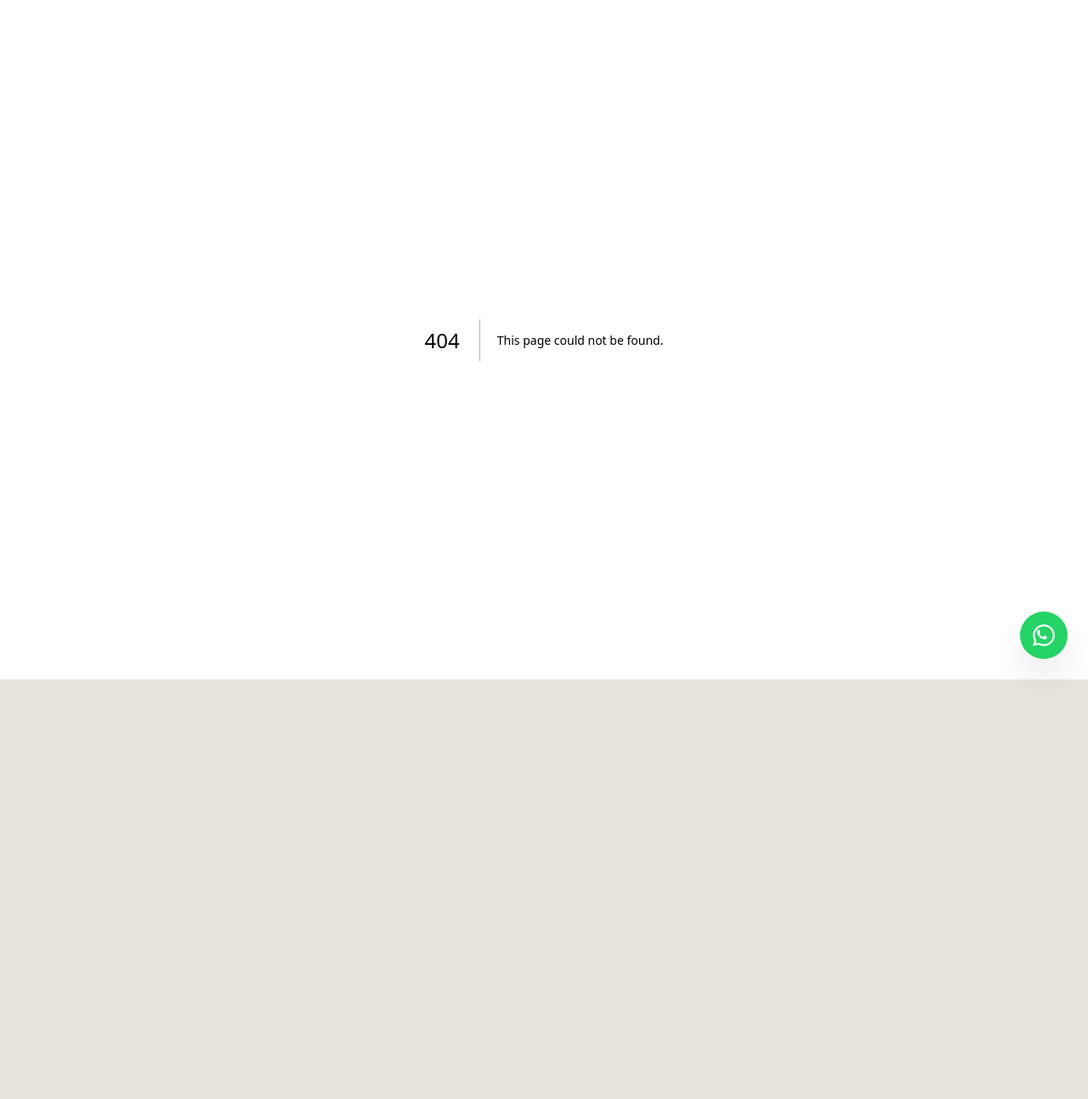
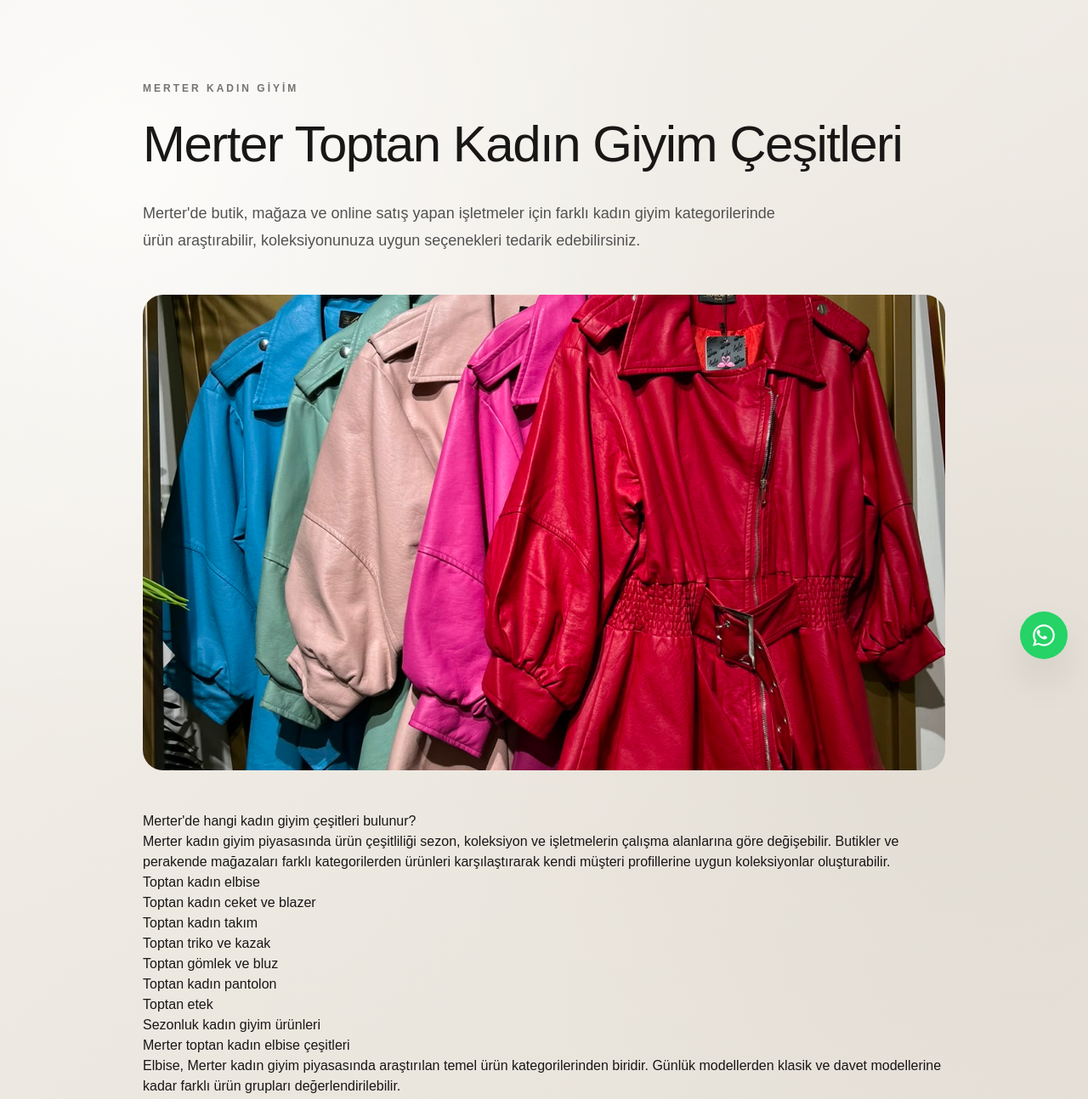
Before and after one commit to sudesolmaz1412/merternedarik, a Next.js app: page /blog/merter-toptan-kadin-giyim-cesitleri in a window 1280 px wide. Before the commit this address had no page. Shown: the top 1294 px of the page at 85% size. Before the commit the page ends 800 px from the top, so only its background shows below. Built offline with nearby package versions, Linux system fonts and the light colour scheme.

Commit message:
Merter toptan kadin giyim cesitleri SEO sayfasi eklendi

```diff
--- /dev/null
+++ b/app/blog/merter-toptan-kadin-giyim-cesitleri/page.tsx
@@ -0,0 +1,205 @@
+import type { Metadata } from "next";
+import Link from "next/link";
+
+export const metadata: Metadata = {
+  title: "Merter Toptan Kadın Giyim Çeşitleri | Rota Tedarik",
+  description:
+    "Merter toptan kadın giyim çeşitleri; elbise, ceket, takım, triko, gömlek, bluz, pantolon ve sezonluk kadın giyim ürünleri.",
+  alternates: {
+    canonical:
+      "https://www.merterdentedarik.com/blog/merter-toptan-kadin-giyim-cesitleri",
+  },
+};
+
+export default function Page() {
+  return (
+    <main className="min-h-screen bg-[#f5f2ed] text-[#181716]">
+      <article className="mx-auto max-w-5xl px-6 py-16 md:px-10 md:py-24">
+
+        <header className="max-w-4xl">
+          <p className="mb-5 text-xs font-semibold uppercase tracking-[0.25em] text-neutral-500">
+            MERTER KADIN GİYİM
+          </p>
+
+          <h1 className="text-4xl font-medium leading-tight tracking-tight md:text-6xl">
+            Merter Toptan Kadın Giyim Çeşitleri
+          </h1>
+
+          <p className="mt-7 max-w-3xl text-lg leading-8 text-neutral-600">
+            Merter'de butik, mağaza ve online satış yapan işletmeler için
+            farklı kadın giyim kategorilerinde ürün araştırabilir,
+            koleksiyonunuza uygun seçenekleri tedarik edebilirsiniz.
+          </p>
+        </header>
+
+        <div className="my-12 overflow-hidden rounded-3xl">
+          <img
+            src="/images/merterkoleksiyon.jpeg"
+            alt="Merter toptan kadın giyim çeşitleri ve koleksiyonları"
+            className="h-[420px] w-full object-cover md:h-[560px]"
+          />
+        </div>
+
+        <div className="prose prose-neutral max-w-none prose-p:leading-8">
+
+          <h2>Merter'de hangi kadın giyim çeşitleri bulunur?</h2>
+
+          <p>
+            Merter kadın giyim piyasasında ürün çeşitliliği sezon,
+            koleksiyon ve işletmelerin çalışma alanlarına göre değişebilir.
+            Butikler ve perakende mağazaları farklı kategorilerden ürünleri
+            karşılaştırarak kendi müşteri profillerine uygun koleksiyonlar
+            oluşturabilir.
+          </p>
+
+          <ul>
+            <li>Toptan kadın elbise</li>
+            <li>Toptan kadın ceket ve blazer</li>
+            <li>Toptan kadın takım</li>
+            <li>Toptan triko ve kazak</li>
+            <li>Toptan gömlek ve bluz</li>
+            <li>Toptan kadın pantolon</li>
+            <li>Toptan etek</li>
+            <li>Sezonluk kadın giyim ürünleri</li>
+          </ul>
+
+          <h2>Merter toptan kadın elbise çeşitleri</h2>
+
+          <p>
+            Elbise, Merter kadın giyim piyasasında araştırılan temel ürün
+            kategorilerinden biridir. Günlük modellerden klasik ve davet
+            modellerine kadar farklı ürün grupları değerlendirilebilir.
+          </p>
+
+          <p>
+            <Link
+              href="/blog/merter-elbise-toptancilari"
+              className="font-semibold underline underline-offset-4"
+            >
+              Merter Elbise Toptancıları →
+            </Link>
+          </p>
+
+          <h2>Merter toptan kadın ceket ve blazer</h2>
+
+          <p>
+            Ceket ve blazer ürünleri özellikle sonbahar, kış ve geçiş
+            sezonlarında butik koleksiyonlarında önemli bir kategori
+            oluşturabilir. Model seçiminde kumaş, kalıp ve hedef müşteri
+            kitlesi birlikte değerlendirilmelidir.
+          </p>
+
+          <h2>Merter toptan triko ve kazak</h2>
+
+          <p>
+            Sonbahar ve kış koleksiyonlarında triko, kazak ve benzeri
+            ürünler kadın giyim mağazalarının değerlendirebileceği
+            kategoriler arasındadır. Sezon yaklaşırken ürün araştırmasının
+            erken yapılması stok planlamasını kolaylaştırabilir.
+          </p>
+
+          <h2>Merter toptan kadın takım modelleri</h2>
+
+          <p>
+            Kadın takım ürünleri klasik, günlük ve şehir stiline yönelik
+            koleksiyonlarda kullanılabilir. Ceket-pantolon veya farklı takım
+            kombinasyonları mağazanın satış konseptine göre seçilebilir.
+          </p>
+
+          <h2>Butikler için ürün çeşidi nasıl seçilir?</h2>
+
+          <p>
+            Çok fazla ürün çeşidi almak yerine işletmenin müşteri kitlesine
+            uygun kategorileri belirlemek daha kontrollü bir koleksiyon
+            oluşturulmasına yardımcı olabilir.
+          </p>
+
+          <p>
+            Ürün seçiminde model kadar beden dağılımı, kumaş, fiyat segmenti,
+            sezon ve stok devamlılığı da dikkate alınmalıdır.
+          </p>
+
+          <h2>Merter toptan kadın giyim modelleri</h2>
+
+          <p>
+            Güncel kadın giyim modelleri hakkında daha ayrıntılı bilgi
+            almak için model rehberimizi inceleyebilirsiniz.
+          </p>
+
+          <p>
+            <Link
+              href="/blog/merter-toptan-kadin-giyim-modelleri"
+              className="font-semibold underline underline-offset-4"
+            >
+              Merter Toptan Kadın Giyim Modelleri →
+            </Link>
+          </p>
+
+          <h2>Merter toptan kadın giyim ürünleri</h2>
+
+          <p>
+            Ürün kategorileri ve tedarik süreci hakkında hazırladığımız
+            diğer rehberden de detaylı bilgi alabilirsiniz.
+          </p>
+
+          <p>
+            <Link
+              href="/blog/merter-toptan-kadin-giyim-urunleri"
+              className="font-semibold underline underline-offset-4"
+            >
+              Merter Toptan Kadın Giyim Ürünleri →
+            </Link>
+          </p>
+
+          <h2>Rota Tedarik ile Merter'den ürün bulun</h2>
+
+          <p>
+            İstanbul'a gelmeden ürün araştırmak isteyen butik, mağaza ve
+            online satıcılar aradıkları ürünün fotoğrafını veya kategorisini
+            Rota Tedarik'e iletebilir.
+          </p>
+
+          <p>
+            İstanbul tekstil piyasasında ürün araştırma ve tedarik sürecini
+            işletmeniz adına kolaylaştırıyoruz.
+          </p>
+
+          <p>
+            <Link
+              href="/blog/merter-kadin-giyim-toptan"
+              className="font-semibold underline underline-offset-4"
+            >
+              Merter Toptan Kadın Giyim Ana Rehberi →
+            </Link>
+          </p>
+
+        </div>
+
+        <section className="mt-20 rounded-3xl bg-[#242321] p-8 text-white md:p-12">
+          <p className="text-xs font-semibold uppercase tracking-[0.25em] text-white/50">
+            ROTA TEDARİK
+          </p>
+
+          <h2 className="mt-4 text-3xl font-medium md:text-4xl">
+            Aradığınız modeli bize gönderin.
+          </h2>
+
+          <p className="mt-5 max-w-2xl leading-7 text-white/65">
+            Elbise, ceket, takım, triko veya farklı bir kadın giyim ürünü
+            arıyorsanız fotoğrafını WhatsApp üzerinden gönderin.
+          </p>
+
+          <a
+            href="https://wa.me/905324975361"
+            target="_blank"
+            rel="noopener noreferrer"
+            className="mt-8 inline-flex rounded-full bg-white px-7 py-4 text-sm font-semibold text-[#242321]"
+          >
+            WhatsApp'tan Ürün Sor
+          </a>
+        </section>
+
+      </article>
+    </main>
+  );
+}
```
Also changed, not shown: public/images/merterkoleksiyon.jpeg (added).
